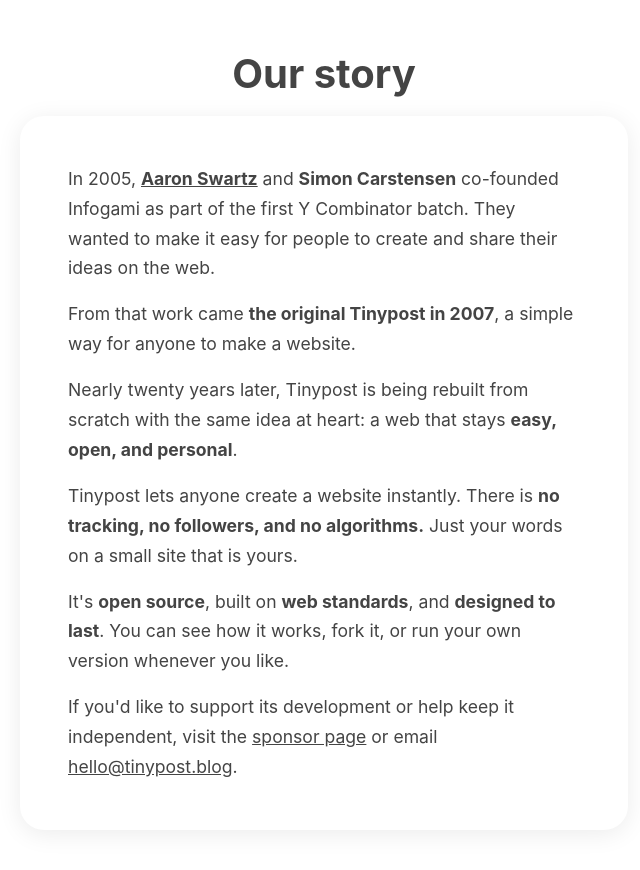
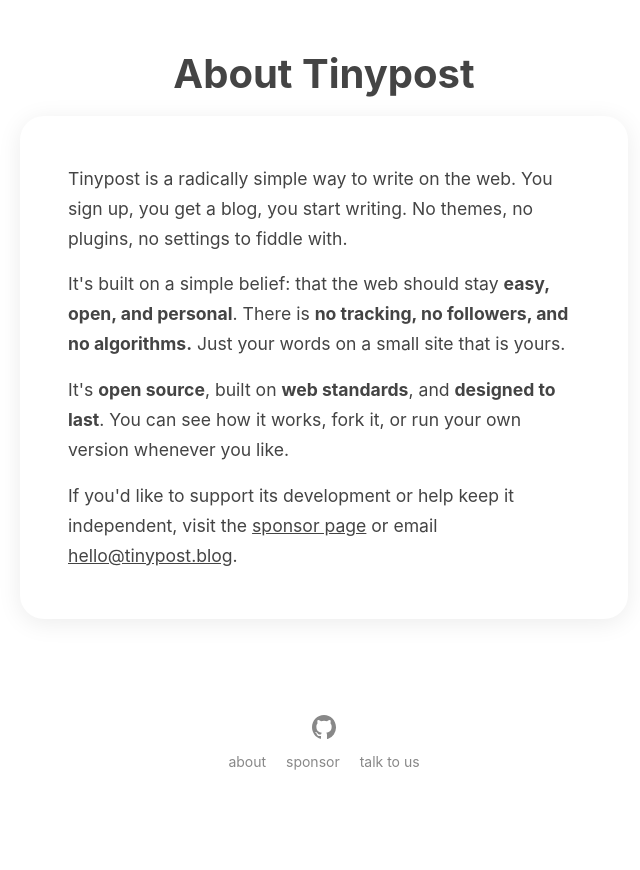
Before and after one commit to Jottit/tinypost, a Flask app: template templates/about.html in a window 1280 px wide. Shown: the part 64-934 px from the top of the page, without its empty margins (316-956 px from the left). After the commit the page ends 834 px from the top, so only its background shows below. Run offline with Flask 3, Linux system fonts and the light colour scheme; the template is opened without the code that fills it, so the values that code supplies are empty; some libraries are stand-ins or nearby versions.

Commit message:
simplify about page and remove jottit history from project docs

```diff
--- a/templates/about.html
+++ b/templates/about.html
@@ -9,12 +9,10 @@
       </nav>
     </header>
     <main class="public-content">
-      <h1>Our story</h1>
+      <h1>About Tinypost</h1>
       <div class="panel">
-        <p>In 2005, <a href="https://en.wikipedia.org/wiki/Aaron_Swartz" target="_blank" rel="noopener"><strong>Aaron Swartz</strong></a> and <strong>Simon Carstensen</strong> co-founded Infogami as part of the first Y Combinator batch. They wanted to make it easy for people to create and share their ideas on the web.</p>
-        <p>From that work came <strong>the original Tinypost in 2007</strong>, a simple way for anyone to make a website.</p>
-        <p>Nearly twenty years later, Tinypost is being rebuilt from scratch with the same idea at heart: a web that stays <strong>easy, open, and personal</strong>.</p>
-        <p>Tinypost lets anyone create a website instantly. There is <strong>no tracking, no followers, and no algorithms.</strong> Just your words on a small site that is yours.</p>
+        <p>Tinypost is a radically simple way to write on the web. You sign up, you get a blog, you start writing. No themes, no plugins, no settings to fiddle with.</p>
+        <p>It's built on a simple belief: that the web should stay <strong>easy, open, and personal</strong>. There is <strong>no tracking, no followers, and no algorithms.</strong> Just your words on a small site that is yours.</p>
         <p>It's <strong>open source</strong>, built on <strong>web standards</strong>, and <strong>designed to last</strong>. You can see how it works, fork it, or run your own version whenever you like.</p>
         <p>If you'd like to support its development or help keep it independent, visit the <a href="https://github.com/sponsors/Jottit" target="_blank" rel="noopener">sponsor page</a> or email <a href="mailto:hello@tinypost.blog">hello@tinypost.blog</a>.</p>
       </div>
```
Also changed, not shown: CLAUDE.md (+1 -1 lines), README.md.
